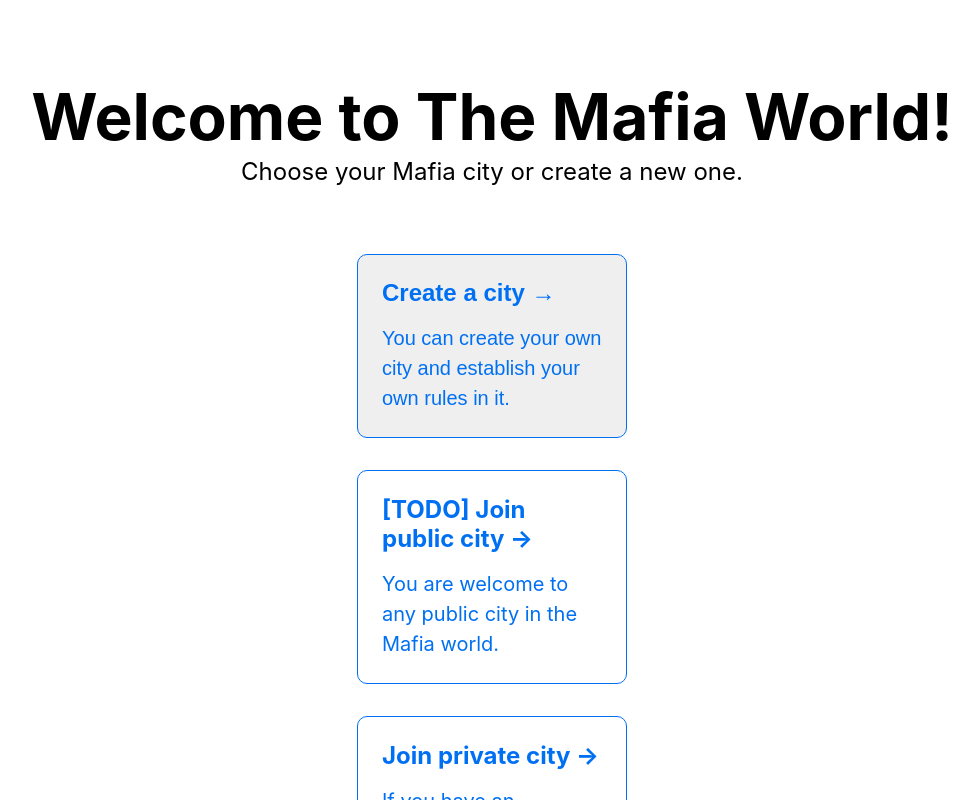
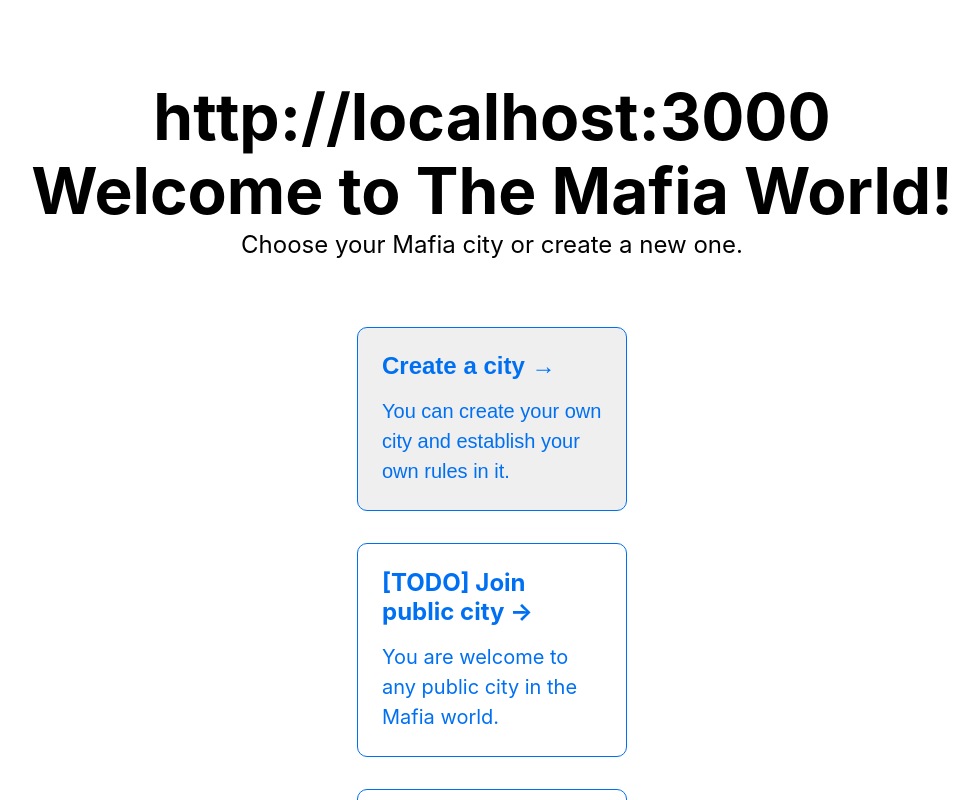
Before and after one commit to Very-Best-Games/mafia, a Next.js app: page / in a window 1280 px wide. Shown: the top 800 px of the page, without its empty margins (148-1127 px from the left). Built offline with nearby package versions, Linux system fonts and the light colour scheme.

Commit message:
add NEXT_PUBLIC_HOST for prod

```diff
--- a/pages/index.js
+++ b/pages/index.js
@@ -52,6 +52,7 @@ export default function Home() {
 
       <main>
         <h1 className="title">
+          <p>{process.env.NEXT_PUBLIC_HOST}</p>
           <p>Welcome to The Mafia World!</p>
         </h1>
 
```
Also changed, not shown: 1 other file (tests, documents, lock files or other folders).
